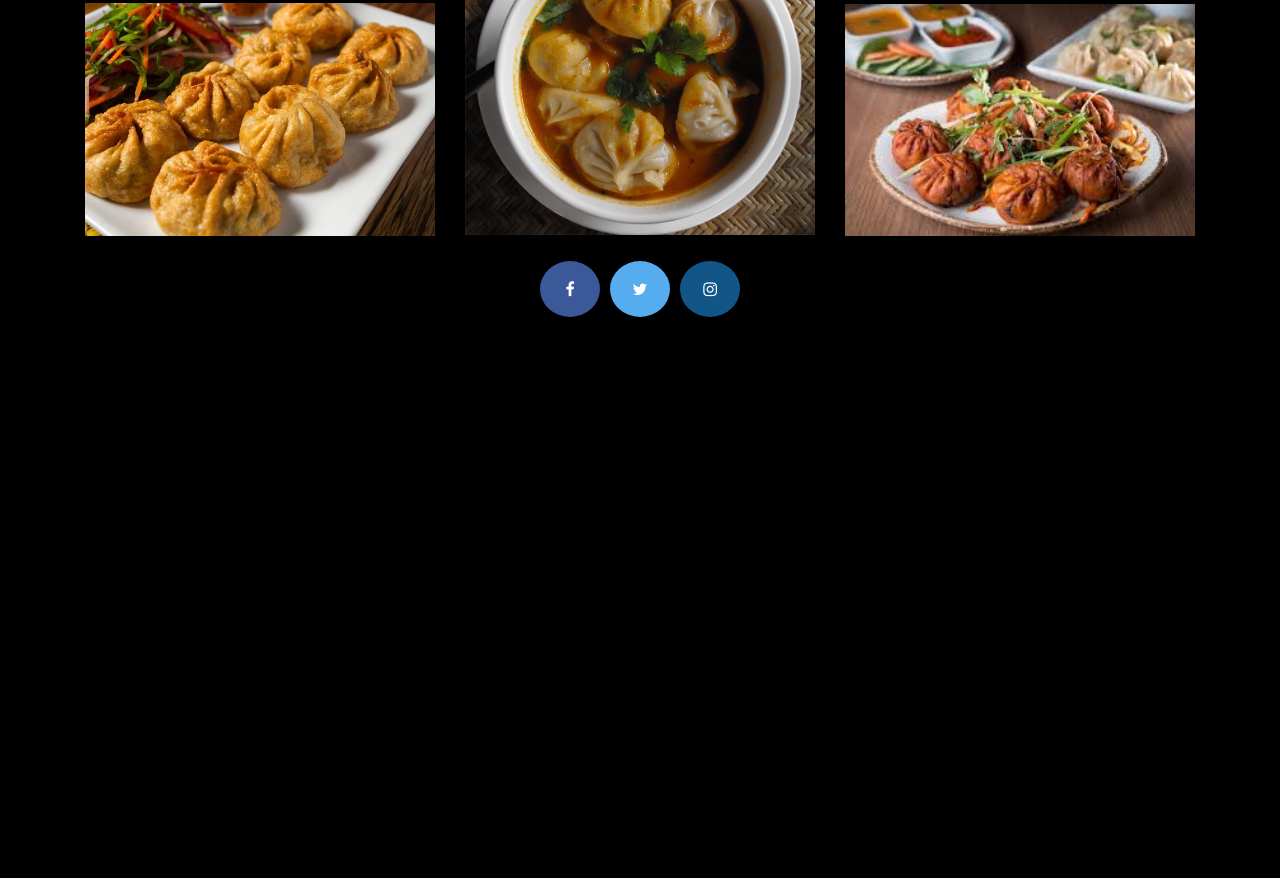
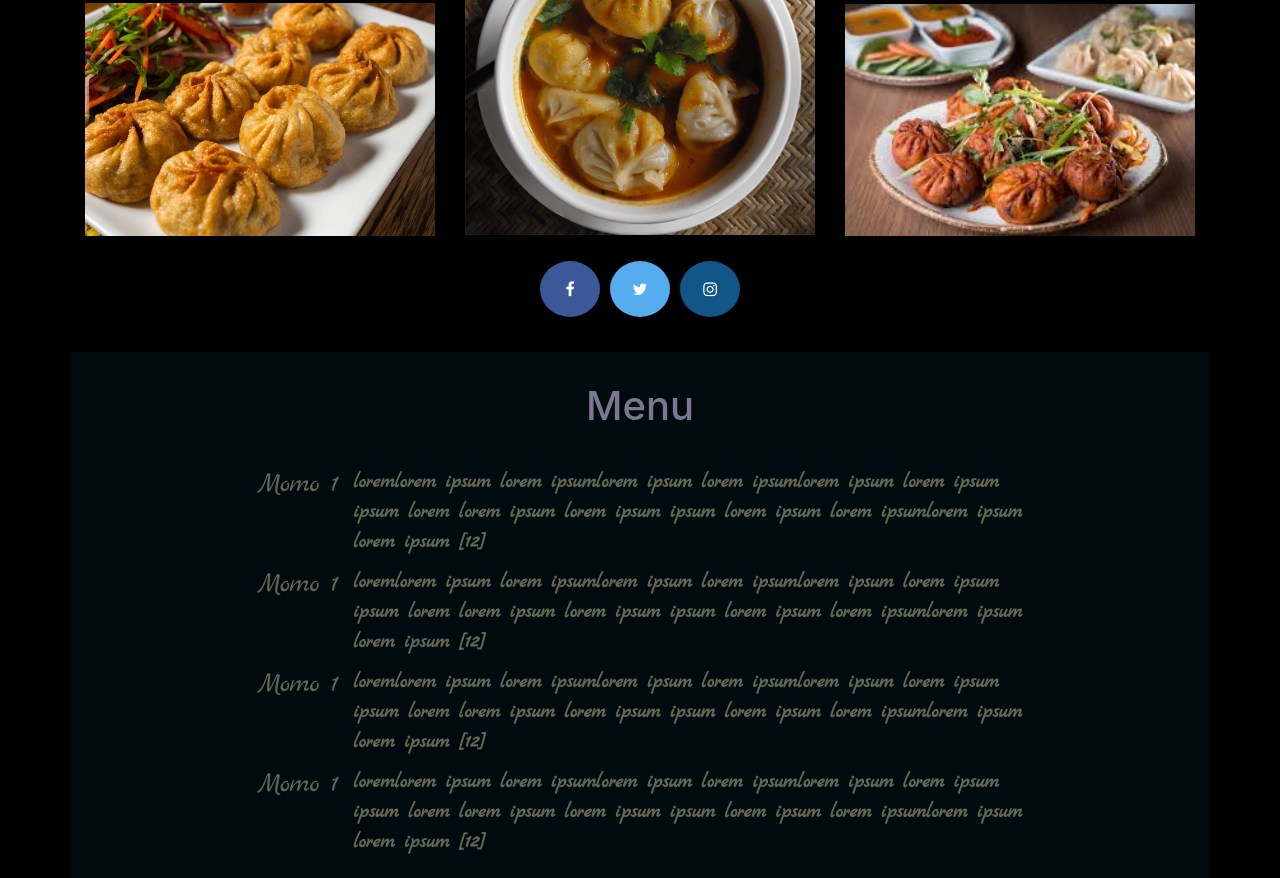
Before and after one commit to sonusainju/node_project_restaurant, a plain HTML site: page index.html in a window 1280 px wide. Shown: the part 1831-2709 px from the top of the page. Before the commit the page ends 2163 px from the top, so only its background shows below. Drawn offline with nearby package versions, Linux system fonts and the light colour scheme.

Commit message:
menu added

```diff
--- a/CSS/style.css
+++ b/CSS/style.css
@@ -140,17 +140,30 @@ body{
     color: white;
   }
 
- .menu-container h1 {
-    display: flex;
-    flex-direction: row;
-    margin:0 10px;
-    color:#9793a7;
-}
+  .menu-container {
+      margin-top: 20px;
+      background-color: rgb(2, 27, 39, 0.4);
+      padding: 10px 0;
+  }
+  .menu-header-row{
+  }
 
-.menu-container h1:before,
-.menu-container h1:after {
-    content: "";
-    flex: 1 1;
-    border-bottom: 2px solid whitesmoke;
-    margin: auto;
-}
+  .menu-header-row h1{
+    /* border: 2px solid white; */
+    padding: 20px;
+    color: #7c7790;
+  }
+
+  .menu-item-container {
+    font-family: 'Marck Script', cursive;
+    font-size: 20px;
+    font-weight: bold;
+      color:#636754;
+      margin:10px 0;
+  }
+
+  .menu-item-span{
+      padding-left: 15px;
+      width: 60%;
+
+  }
--- a/index.html
+++ b/index.html
@@ -15,7 +15,7 @@
       />
 
       <link rel="stylesheet" href="CSS/style.css"/>
-      <link href="https://fonts.googleapis.com/css?family=Monoton|Pacifico&display=swap" rel="stylesheet"/>
+      <link href="https://fonts.googleapis.com/css?family=Monoton|Pacifico|Marck+Script&display=swap" rel="stylesheet"/>
       <link rel="stylesheet" href="https://cdnjs.cloudflare.com/ajax/libs/font-awesome/4.7.0/css/font-awesome.min.css">
   </head>
 
@@ -148,6 +148,27 @@
         </div>
       </div>
 
+      <div class="container menu-container">
+        <div class="row menu-header-row justify-content-center">
+          <h1>Menu</h1>
+        </div>
+        <div class="row menu-item-container justify-content-center">
+          <h3 class="menu-item">Momo 1</h3><span class="menu-item-span"> loremlorem ipsum lorem ipsumlorem ipsum lorem ipsumlorem ipsum lorem ipsum ipsum lorem lorem ipsum lorem ipsum ipsum lorem ipsum lorem ipsumlorem ipsum lorem ipsum [12] </span>
+        </div>
+        <div class="row menu-item-container justify-content-center">
+          <h3 class="menu-item">Momo 1</h3><span class="menu-item-span"> loremlorem ipsum lorem ipsumlorem ipsum lorem ipsumlorem ipsum lorem ipsum ipsum lorem lorem ipsum lorem ipsum ipsum lorem ipsum lorem ipsumlorem ipsum lorem ipsum [12] </span>
+        </div>
+         <div class="row menu-item-container justify-content-center">
+          <h3 class="menu-item">Momo 1</h3><span class="menu-item-span"> loremlorem ipsum lorem ipsumlorem ipsum lorem ipsumlorem ipsum lorem ipsum ipsum lorem lorem ipsum lorem ipsum ipsum lorem ipsum lorem ipsumlorem ipsum lorem ipsum [12] </span>
+        </div>
+        <div class="row menu-item-container justify-content-center">
+          <h3 class="menu-item">Momo 1</h3><span class="menu-item-span"> loremlorem ipsum lorem ipsumlorem ipsum lorem ipsumlorem ipsum lorem ipsum ipsum lorem lorem ipsum lorem ipsum ipsum lorem ipsum lorem ipsumlorem ipsum lorem ipsum [12] </span>
+        </div>
+
+      </div>
+
+
+
       <script
       src="https://code.jquery.com/jquery-3.3.1.slim.min.js"
       integrity="sha384-q8i/X+965DzO0rT7abK41JStQIAqVgRVzpbzo5smXKp4YfRvH+8abtTE1Pi6jizo"
```
